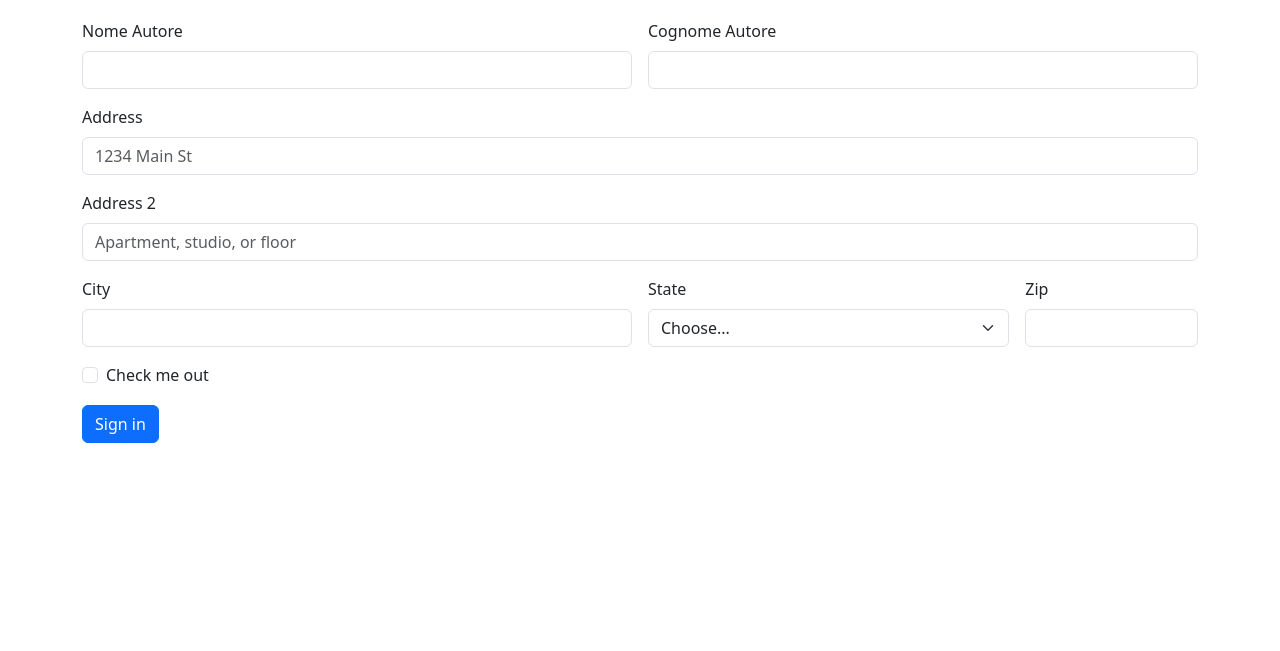
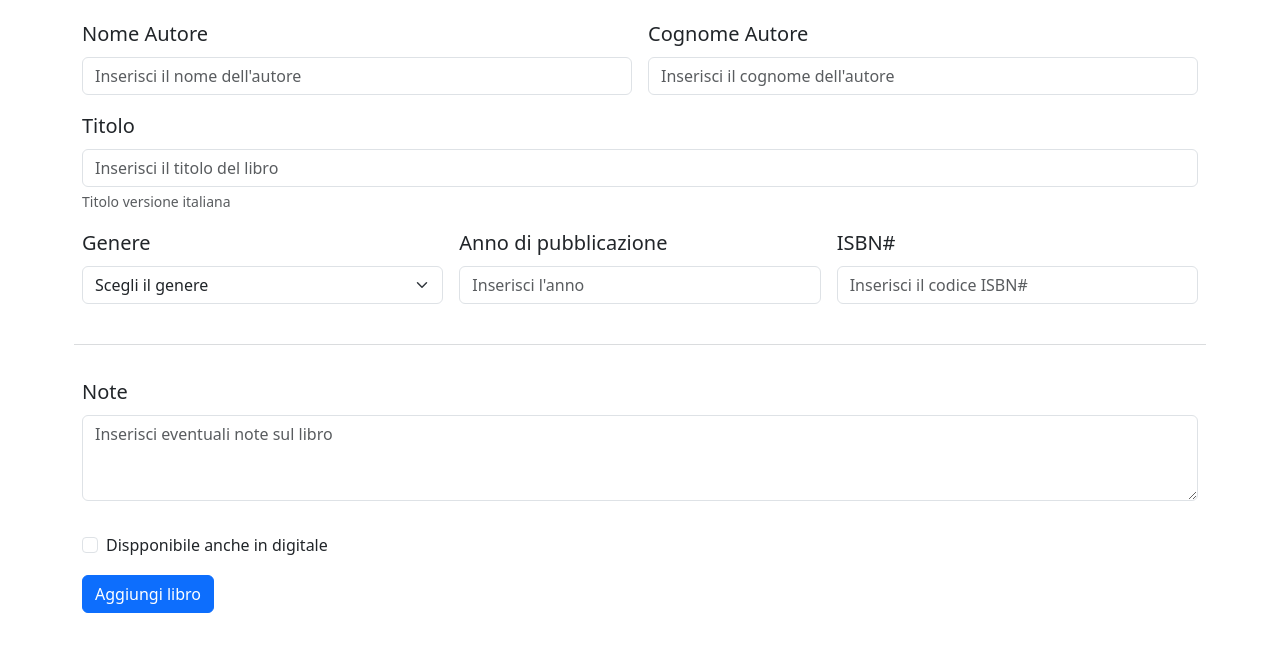
Before and after one commit to PolitoCarlotta/html-css-bootstrap-dashboard, a plain HTML site: page new-book.html in a window 1280 px wide. Shown: the part 133-784 px from the top of the page. Drawn offline with nearby package versions, Linux system fonts and the light colour scheme.

Commit message:
finish form

```diff
--- a/new-book.html
+++ b/new-book.html
@@ -45,46 +45,50 @@
             </h1>
             <form class="row g-3">
                 <div class="col-6">
-                    <label for="Fist-name" class="form-label">Nome Autore</label>
-                    <input type="text" name="Fist-name" class="form-control" id="Fist-name">
+                    <label for="Fist-name" class="form-label fs-5">Nome Autore</label>
+                    <input type="text" name="Fist-name" class="form-control" id="Fist-name" placeholder="Inserisci il nome dell'autore">
                 </div>
                 <div class="col-6">
-                    <label for="Last-name" class="form-label">Cognome Autore</label>
-                    <input type="text" name="Last-name" class="form-control" id="Last-name">
+                    <label for="Last-name" class="form-label fs-5">Cognome Autore</label>
+                    <input type="text" name="Last-name" class="form-control" id="Last-name" placeholder="Inserisci il cognome dell'autore">
                 </div>
                 <div class="col-12">
-                    <label for="inputAddress" class="form-label">Address</label>
-                    <input type="text" class="form-control" id="inputAddress" placeholder="1234 Main St">
-                </div>
-                <div class="col-12">
-                    <label for="inputAddress2" class="form-label">Address 2</label>
-                    <input type="text" class="form-control" id="inputAddress2" placeholder="Apartment, studio, or floor">
-                </div>
-                <div class="col-md-6">
-                    <label for="inputCity" class="form-label">City</label>
-                    <input type="text" class="form-control" id="inputCity">
+                    <label for="book-title" class="form-label fs-5">Titolo</label>
+                    <input type="text" name="book-title" class="form-control" id="book-title" placeholder="Inserisci il titolo del libro">
+                    <div id="emailHelp" class="form-text">Titolo versione italiana</div>
                 </div>
                 <div class="col-md-4">
-                    <label for="inputState" class="form-label">State</label>
-                    <select id="inputState" class="form-select">
-                        <option selected>Choose...</option>
-                        <option>...</option>
+                    <label for="Genre" class="form-label fs-5">Genere</label>
+                    <select class="form-select" name="genre" aria-label="Default select example">
+                        <option selected>Scegli il genere</option>
+                        <option value="1">One</option>
+                        <option value="2">Two</option>
+                        <option value="3">Three</option>
                     </select>
                 </div>
-                <div class="col-md-2">
-                    <label for="inputZip" class="form-label">Zip</label>
-                    <input type="text" class="form-control" id="inputZip">
+                <div class="col-md-4">
+                    <label for="year" class="form-label fs-5">Anno di pubblicazione</label>
+                    <input type="text" name="year" class="form-control" id="year" placeholder="Inserisci l'anno">
                 </div>
-                <div class="col-12">
+                <div class="col-md-4 mb-4">
+                    <label for="isbn" class="form-label fs-5">ISBN&num;</label>
+                    <input type="text" name="isbn" class="form-control" id="isbn" placeholder="Inserisci il codice ISBN&num;">
+                </div>
+                <hr class="border-secondary">
+                <div class="mb-3">
+                    <label for="notes" class="form-label fs-5">Note</label>
+                    <textarea class="form-control" name="notes" id="notes" rows="3" placeholder="Inserisci eventuali note sul libro"></textarea>
+                </div>
+                <div class="col-12 my-6">
                     <div class="form-check">
                         <input class="form-check-input" type="checkbox" id="gridCheck">
                         <label class="form-check-label" for="gridCheck">
-                        Check me out
+                        Dispponibile anche in digitale
                         </label>
                     </div>
                 </div>
                 <div class="col-12">
-                    <button type="submit" class="btn btn-primary">Sign in</button>
+                    <button type="submit" class="btn btn-primary">Aggiungi libro</button>
                 </div>
             </form>
         </div>
```
